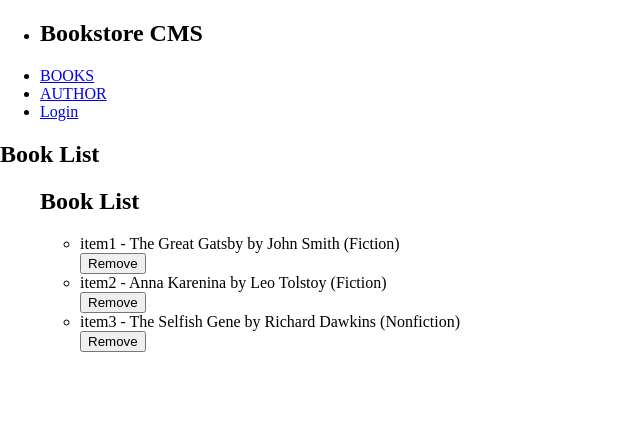
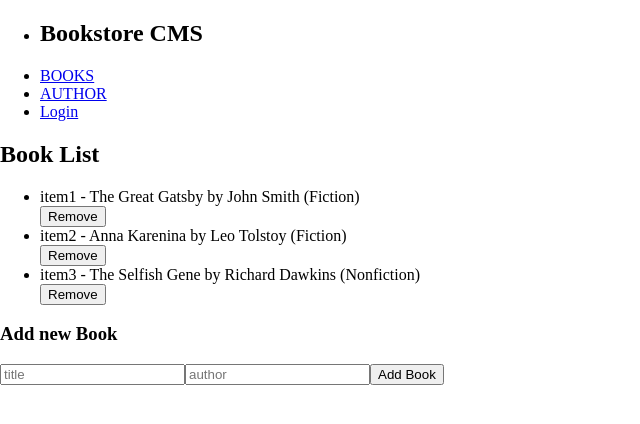
Before and after one commit to dvcorreia1984/bookstoreCMS, a React (Create React App) app: page / in a window 1280 px wide. Shown: the top 424 px of the page, without its empty margins (0-640 px from the left). Built offline with nearby package versions, Linux system fonts and the light colour scheme.

Commit message:
Updated Form.js file

```diff
--- a/src/components/Book.js
+++ b/src/components/Book.js
@@ -40,7 +40,6 @@ const Book = () => {
 
   return (
     <div>
-      <h2>Book List</h2>
       <ul>{bookItems}</ul>
     </div>
   );
--- a/src/components/BookList.js
+++ b/src/components/BookList.js
@@ -1,12 +1,12 @@
 import React from 'react';
 import Book from './Book';
+import Form from './Form';
 
 const BookList = () => (
   <div>
     <h2>Book List</h2>
-    <ul>
-      <Book />
-    </ul>
+    <Book />
+    <Form />
   </div>
 );
 
--- a/src/components/Form.js
+++ b/src/components/Form.js
@@ -1,38 +1,34 @@
-import React, { useState } from 'react';
+import React from 'react';
+import { useDispatch } from 'react-redux';
 import { v4 as uuidv4 } from 'uuid';
-import PropTypes from 'prop-types';
+import { addBook } from '../redux/books/booksSlice'; // Import the action creator
 
-const Form = ({ addBook }) => {
-  const [title, setTitle] = useState('');
-  const [author, setAuthor] = useState('');
+const Form = () => {
+  const dispatch = useDispatch(); // Initialize useDispatch
 
   const handleSubmit = (e) => {
+    e.preventDefault();
+
+    const title = e.target.title.value;
+    const author = e.target.author.value;
+
     if (!title || !author) {
       return;
     }
-    e.preventDefault();
-    const newBook = { id: uuidv4(), title, author };
-    addBook(newBook);
-    setTitle('');
-    setAuthor('');
+
+    const newBook = { item_id: uuidv4(), title, author };
+    dispatch(addBook(newBook)); // Dispatch the addBook action with the new book
+
+    e.target.title.value = '';
+    e.target.author.value = '';
   };
 
   return (
     <div>
       <h3>Add new Book</h3>
       <form onSubmit={handleSubmit}>
-        <input
-          type="text"
-          placeholder="title"
-          value={title}
-          onChange={(e) => setTitle(e.target.value)}
-        />
-        <input
-          type="text"
-          placeholder="author"
-          value={author}
-          onChange={(e) => setAuthor(e.target.value)}
-        />
+        <input type="text" name="title" placeholder="title" />
+        <input type="text" name="author" placeholder="author" />
         <button
           type="submit"
           className="bg-blue-500 hover:bg-blue-700 text-white font-bold py-2 px-4 rounded"
@@ -44,8 +40,4 @@ const Form = ({ addBook }) => {
   );
 };
 
-Form.propTypes = {
-  addBook: PropTypes.func.isRequired,
-};
-
 export default Form;
```
